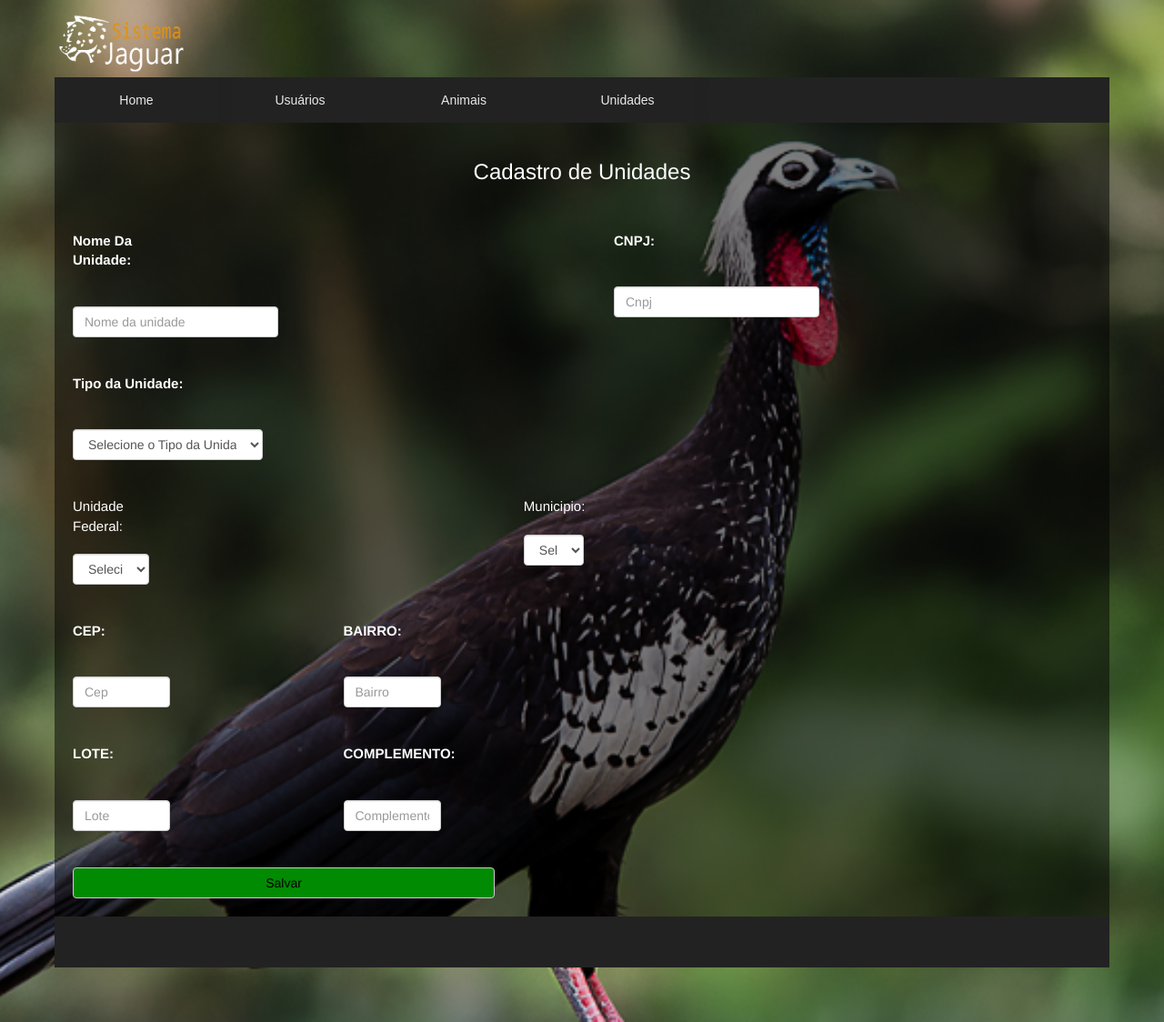
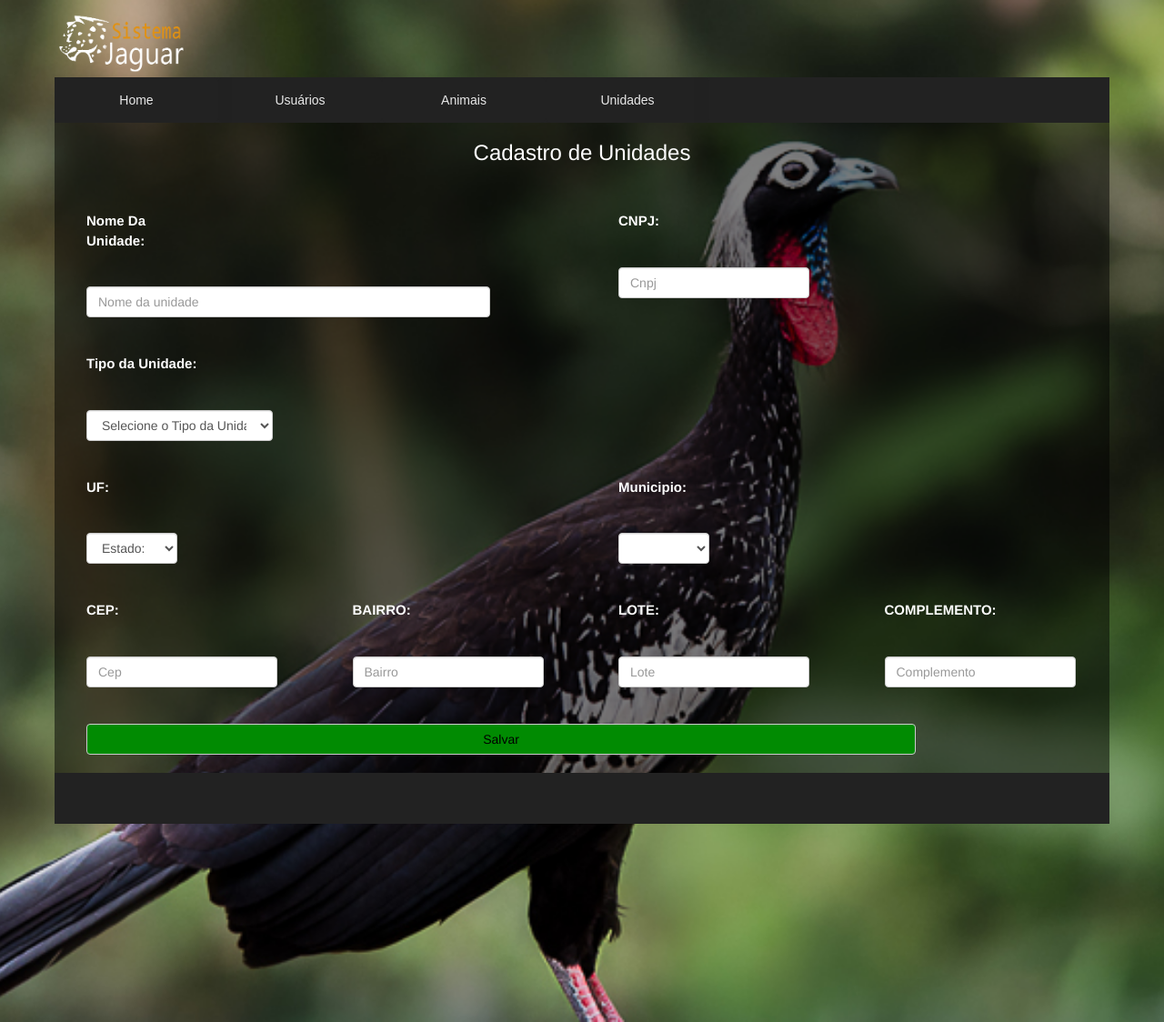
Before and after one commit to EddiePrince/SistemaJaguar, a PHP site: page /CadastroUnidade.php in a window 1280 px wide. Shown: the whole page at 91% size. Run offline with PHP 8.4, Linux system fonts and the light colour scheme; a user stored in the database is signed in.

Commit message:
Cadastro Unidade e Usuario

```diff
--- a/CadastroUnidade.php
+++ b/CadastroUnidade.php
@@ -14,7 +14,7 @@
 	<title>Cadastro de Unidades</title>
 </head>
 
-<body>
+<body class="bg-light">
 	<div id="pageUnidade">
 		<div class="container-fluid">
 
@@ -29,67 +29,41 @@
 					<?php include 'menuAdm.php'; ?>
 					<!-- Fim Menu -->
 
-				<form class="needs-validation" method="post" action="post_cadastro_unidades.php"><br>
+				<form class="needs-validation" method="post" action="post_cadastro_unidades.php">
           			<h3>Cadastro de Unidades</h3><br>
 
-	          		<div class="">
+	          		<div class="container">
 	          			<div class="row">
 		          			<div class="col-md-6 mb-3">
 				                <label for="firstName">Nome Da Unidade:</label>
 				                <input type="text" class="form-control" id="firstName" placeholder="Nome da unidade" value="" required="">
 		              		</div>
-		              		<div class="col-md-6 mb-3">
+		              		<div class="col-md-3 mb-3">
 				                <label for="lastName">CNPJ:</label>
 				                <input type="text" class="form-control" id="lastName" placeholder="Cnpj" value="" required="">
 		              		</div>
 		              	</div>
 
-							<label>Tipo da Unidade:</label><br>
+							<label>Tipo da Unidade:</label>
 							<select class="form-control" name="tipoUnidade">
 		          				<option >Selecione o Tipo da Unidade</option>
 		          					<option>Central</option>
 		         		 		<option>Regional</option>
 		        			</select>
 
-	              	<div class="row">
-	              		<div class="col-md-5 mb-3">
-		        			<p>Unidade Federal:</p>
-								<select class="form-control" name="uf">
-									<option value="Estado Nao Selecionado">Selecione o Estado</option>
-											<option value="AC">Acre</option>
-											<option value="AL">Alagoas</option>
-											<option value="AM">Amazonas</option>
-											<option value="AP">Amapá</option>
-											<option value="BA">Bahia</option>
-											<option value="CE">Ceará</option>
-											<option value="DF">Distrito Federal</option>
-											<option value="ES">Espírito Santo</option>
-											<option value="GO">Goiás</option>
-											<option value="MA">Maranhão</option>
-											<option value="MT">Mato Grosso</option>
-											<option value="MS">Mato Grosso do Sul</option>
-											<option value="MG">Minas Gerais</option>
-											<option value="PA">Pará</option>
-											<option value="PB">Paraíba</option>
-											<option value="PR">Paraná</option>
-											<option value="PE">Pernambuco</option>
-											<option value="PI">Piauí</option>
-											<option value="RJ">Rio de Janeiro</option>
-											<option value="RN">Rio Grande do Norte</option>
-											<option value="RO">Rondônia</option>
-											<option value="RS">Rio Grande do Sul</option>
-											<option value="RR">Roraima</option>
-											<option value="SC">Santa Catarina</option>
-											<option value="SE">Sergipe</option>
-											<option value="SP">São Paulo</option>
-											<option value="TO">Tocantins</option>
-								</select>
-        				</div>
+		              	<div class="row">
+		              		<div class="col-md-6 mb-3">
+			        			<label>UF:</label>
+									<select class="form-control" name="uf">
+										<option value="Estado Nao Selecionado">Estado:</option>
+												<option value="TO">Tocantins</option>
+									</select>
+	        				</div>
 
-        				<div class="col-md-4 mb-3">
-							<p>Municipio:</p>
+        				<div class="col-md-6 mb-3">
+							<label>Municipio:</label>
 								<select class="form-control" name="municipio">
-									<option value="municipio Nao Selecionado">Selecione o Municipio</option>
+									<option value="municipio Nao Selecionado"></option>
 									<option value="Aguiarnópolis">Aguiarnópolis</option>
 									<option value="Almas">Almas</option>
 									<option value="Ananás">Ananás</option>
@@ -135,8 +109,9 @@
 									<option value="Tocantinópolis">Tocantinópolis</option>
 									<option value="Wanderlândia">Wanderlândia</option>
 									<option value="Xambioá">Xambioá</option>
-								</select><br>
+								</select>
 						</div>
+
 					</div>
 
 							<div class="row">
@@ -144,13 +119,12 @@
 				                <label for="cc-expiration">CEP:</label>
 				               	<input type="text" class="form-control" id="cc-expiration" placeholder="Cep" required="">
 				              </div>
+
 				              <div class="col-md-3 mb-3">
 				                <label for="cc-cvv">BAIRRO:</label>
 				                <input type="text" class="form-control" id="cc-cvv" placeholder="Bairro" required="">
 				              </div>
-				            </div>
 
-				            <div class="row">
 				              <div class="col-md-3 mb-3">
 				                <label for="cc-expiration">LOTE:</label>
 				               	<input type="text" class="form-control" id="cc-expiration" placeholder="Lote" required="">
--- a/CadastroUsuario.php
+++ b/CadastroUsuario.php
@@ -14,7 +14,7 @@
     <link rel="stylesheet" type="text/css" href="style/bootstrapv3.min.css">
 </head>
 
-<body>
+<body class="bg-light">
 
 	<div id="pageUsuario">
 	    <div class="container-fluid">
--- a/style.css
+++ b/style.css
@@ -504,6 +504,10 @@ label[for="bt_menu"] {
 	top: 0;
 }
 
+{
+
+}
+
 #pageListaAnimais {
   background-image: url("img/28.jpg");
   background-color: white;
@@ -559,13 +563,13 @@ label[for="bt_menu"] {
 }
 
 #pageUnidade {
-  background-image: url("img/30.png");
-  background-color: white;
+  	background-image: url("img/30.png");
+  	background-color: white;
 	background-repeat: no-repeat;
-  background-position: top;
-  background-size: cover;
+  	background-position: top;
+  	background-size: cover;
 	bottom: 0;
-  font-size: 15px;
+  	font-size: 15px;
 	color: white;
 	left: 0;
 	overflow: auto;
@@ -580,7 +584,7 @@ label[for="bt_menu"] {
 }
 
 #pageUnidade input{
-width: 40%;
+width: 80%;
 margin: 20px;
 }
 
```
